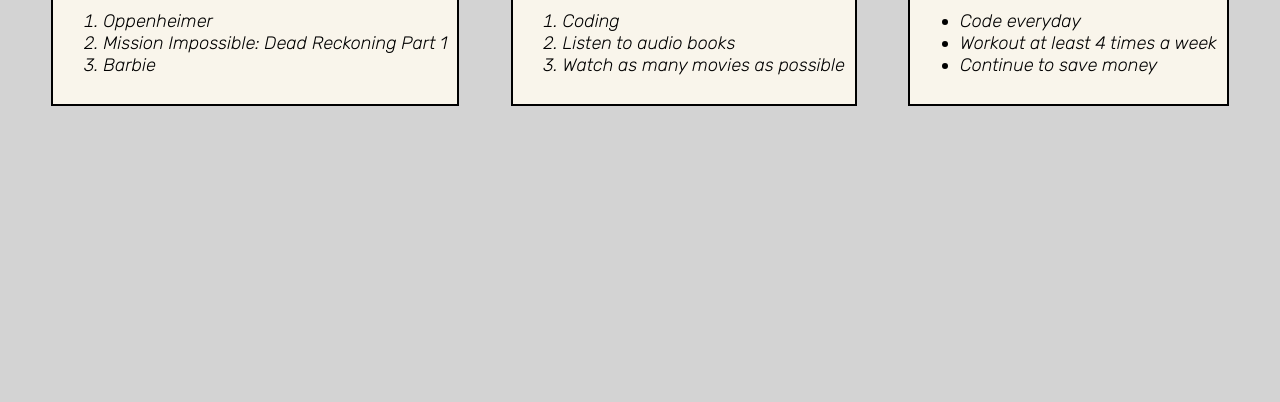
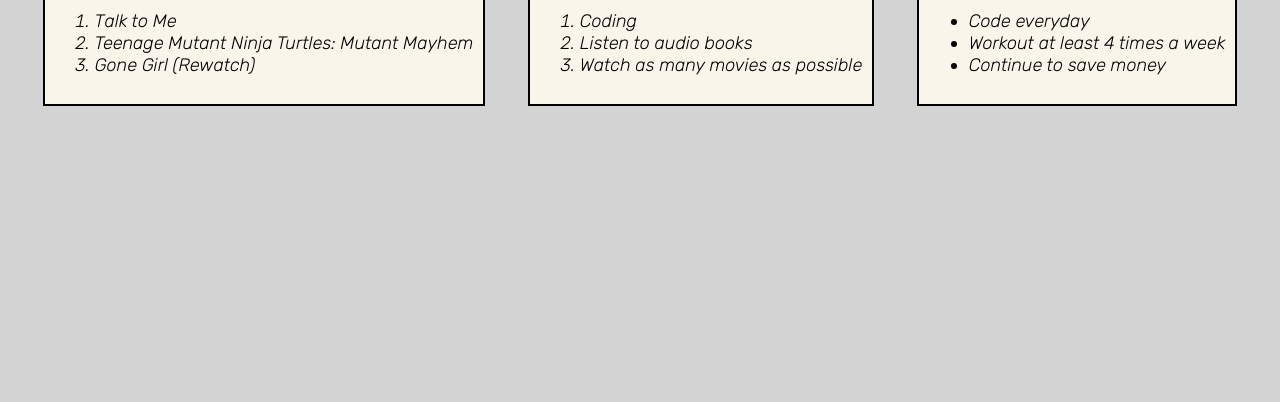
Before and after one commit to JorgeRamirez512/blog, a plain HTML site: page index.html in a window 1280 px wide. Shown: the part 398-800 px from the top of the page. Drawn offline with Linux system fonts and the light colour scheme.

Commit message:
updated content

```diff
--- a/index.html
+++ b/index.html
@@ -32,9 +32,9 @@
             <section class="top-movies">
                 <h2 class="h2header">Top Three Movies</h2>
                 <ol>
-                    <li>Oppenheimer</li>
-                    <li>Mission Impossible: Dead Reckoning Part 1</li>
-                    <li>Barbie</li>
+                    <li>Talk to Me</li>
+                    <li>Teenage Mutant Ninja Turtles: Mutant Mayhem</li>
+                    <li>Gone Girl (Rewatch)</li>
                 </ol>
             </section>
 
--- a/style.css
+++ b/style.css
@@ -61,7 +61,6 @@ body {
     background-color: #F9F5EB;
 }
 
-
 @media (max-width: 768px) {
     .flex-container {
         flex-direction: column; /* Stack sections vertically on small screens */
```
